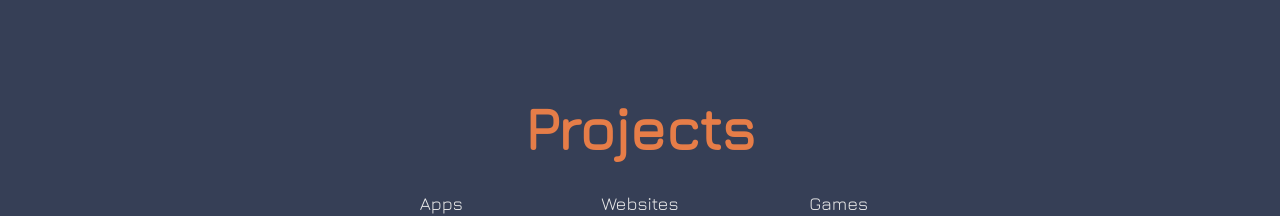
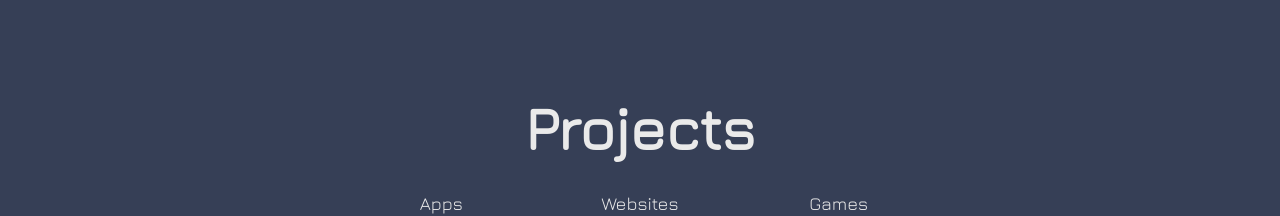
Before and after one commit to dinda-ayu-syafitri/portfolio-web, a React (Vite) app: page / in a window 1280 px wide. Shown: the part 2402-2618 px from the top of the page. Built offline with nearby package versions, Linux system fonts and the light colour scheme.

Commit message:
Fix: change project title section color

```diff
--- a/src/modules/projects/ProjectsGrid.jsx
+++ b/src/modules/projects/ProjectsGrid.jsx
@@ -7,7 +7,7 @@ export const ProjectsGrid = () => {
 
   return (
     <section className="py-20" id="projects">
-      <h3 className="text-3xl md:text-6xl font-jura font-bold text-theme-orange text-center my-5 md:mb-8">
+      <h3 className="text-3xl md:text-6xl font-jura font-bold text-theme-off-white text-center my-5 md:mb-8">
         Projects
       </h3>
       <div className="flex mx-[2vw] md:mx-[5vw] gap-2 md:gap-5 justify-center font-jura">
```
